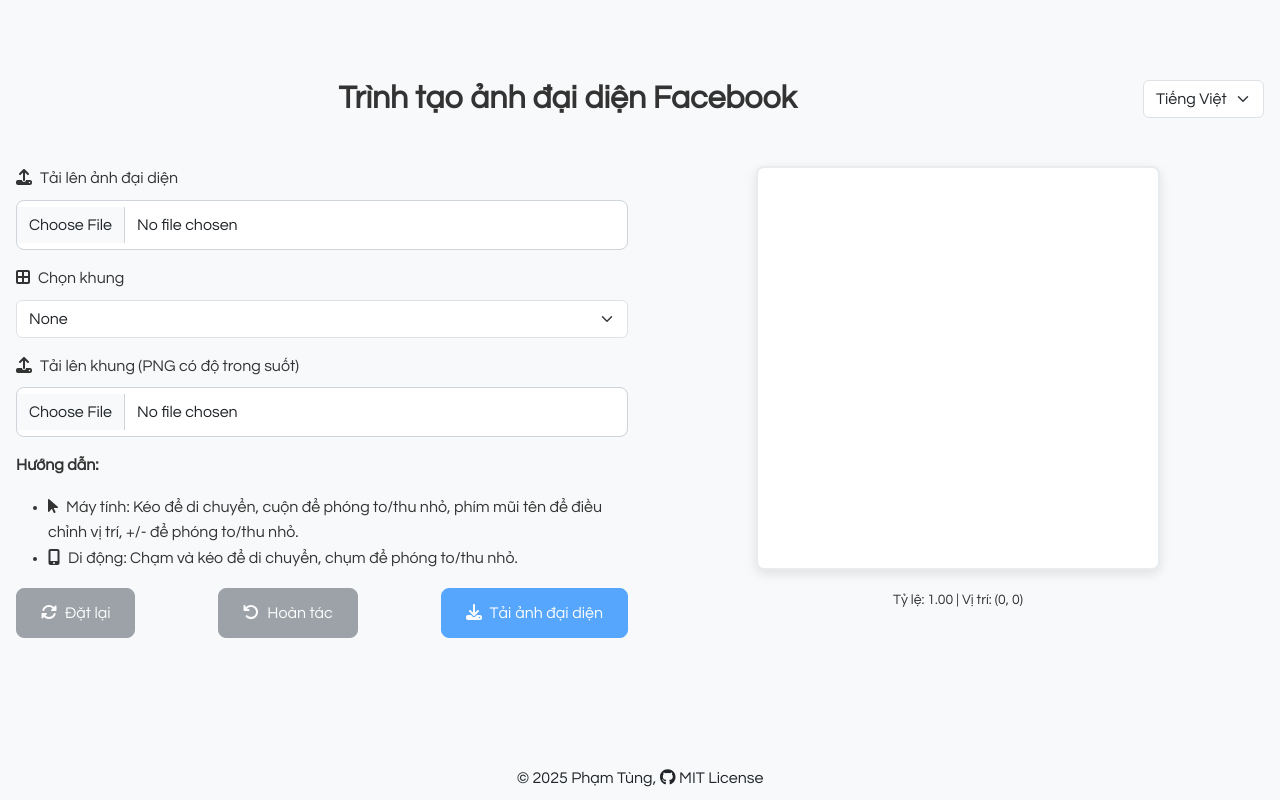
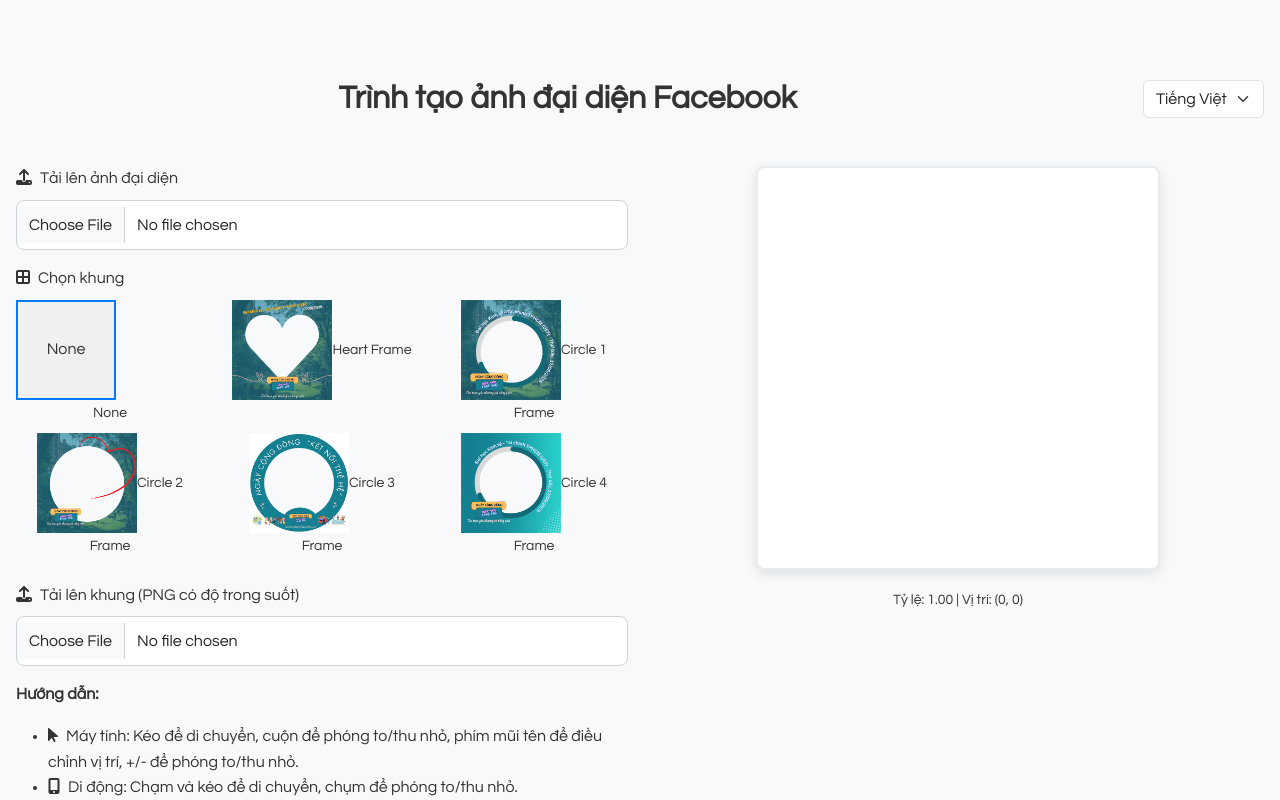
Before and after one commit to tungkambria/kambria-avatar, a React (Create React App) app: page / in a window 1280 px wide. Shown: the top 800 px of the page. Built offline with nearby package versions, Linux system fonts and the light colour scheme.

Commit message:
Update ProfilePictureBuilder.js

```diff
--- a/src/components/ProfilePictureBuilder.js
+++ b/src/components/ProfilePictureBuilder.js
@@ -29,7 +29,7 @@
   // State for images and adjustments
   const [sourceImage, setSourceImage] = useState(null);
   const [frameImage, setFrameImage] = useState(null);
-  const [selectedPreset, setSelectedPreset] = useState("None"); // New state for preset selection
+  const [selectedPreset, setSelectedPreset] = useState("None");
   const [scale, setScale] = useState(1);
   const [position, setPosition] = useState({ x: 0, y: 0 });
   const [history, setHistory] = useState([]);
@@ -101,8 +101,7 @@
   };
 
   // Handle preset frame selection
-  const handlePresetChange = (e) => {
-    const presetName = e.target.value;
+  const handlePresetSelect = (presetName) => {
     setSelectedPreset(presetName);
     const preset = presetFrames.find((frame) => frame.name === presetName);
     setFrameImage(preset.url);
@@ -168,7 +167,7 @@
   // Handle touch drag and pinch
   const handleTouchStart = (e) => {
     if (!sourceImage) return;
-    e.preventDefault(); // Prevent default browser behavior (scroll, zoom)
+    e.preventDefault();
     saveToHistory();
     const touches = e.touches;
     if (touches.length === 1) {
@@ -204,7 +203,6 @@
         let newScale = scale * scaleChange;
         newScale = Math.max(MIN_SCALE, Math.min(MAX_SCALE, newScale));
 
-        // Adjust position to zoom around pinch center
         const pinchCenterX = (touches[0].clientX + touches[1].clientX) / 2;
         const pinchCenterY = (touches[0].clientY + touches[1].clientY) / 2;
         const canvasRect = canvasRef.current.getBoundingClientRect();
@@ -227,7 +225,7 @@
   };
 
   const handleTouchEnd = (e) => {
-    e.preventDefault(); // Prevent default behavior on touch end
+    e.preventDefault();
     isDragging.current = false;
     pinchDistance.current = null;
   };
@@ -301,7 +299,6 @@
   });
 
   // Reset and undo
-  // Reset and undo
   const handleReset = () => {
     saveToHistory();
     setScale(1);
@@ -359,13 +356,53 @@
               <FontAwesomeIcon icon={faBorderAll} className="me-2" />
               {t("selectFrame")}
             </Form.Label>
-            <Form.Select value={selectedPreset} onChange={handlePresetChange}>
+            <Row>
               {presetFrames.map((frame) => (
-                <option key={frame.name} value={frame.name}>
-                  {frame.name}
-                </option>
+                <Col xs={4} key={frame.name} className="mb-2">
+                  <div
+                    className={`preset-frame ${
+                      selectedPreset === frame.name ? "selected" : ""
+                    }`}
+                    onClick={() => handlePresetSelect(frame.name)}
+                    style={{ cursor: "pointer", textAlign: "center" }}
+                  >
+                    {frame.url ? (
+                      <img
+                        src={frame.url}
+                        alt={frame.name}
+                        style={{
+                          width: "100px",
+                          height: "100px",
+                          objectFit: "cover",
+                          border:
+                            selectedPreset === frame.name
+                              ? "2px solid #007bff"
+                              : "none",
+                        }}
+                      />
+                    ) : (
+                      <div
+                        style={{
+                          width: "100px",
+                          height: "100px",
+                          display: "flex",
+                          alignItems: "center",
+                          justifyContent: "center",
+                          background: "#f0f0f0",
+                          border:
+                            selectedPreset === frame.name
+                              ? "2px solid #007bff"
+                              : "1px solid #ccc",
+                        }}
+                      >
+                        {frame.name}
+                      </div>
+                    )}
+                    <small>{frame.name}</small>
+                  </div>
+                </Col>
               ))}
-            </Form.Select>
+            </Row>
           </Form.Group>
           <Form.Group className="mb-3">
             <Form.Label>
```
